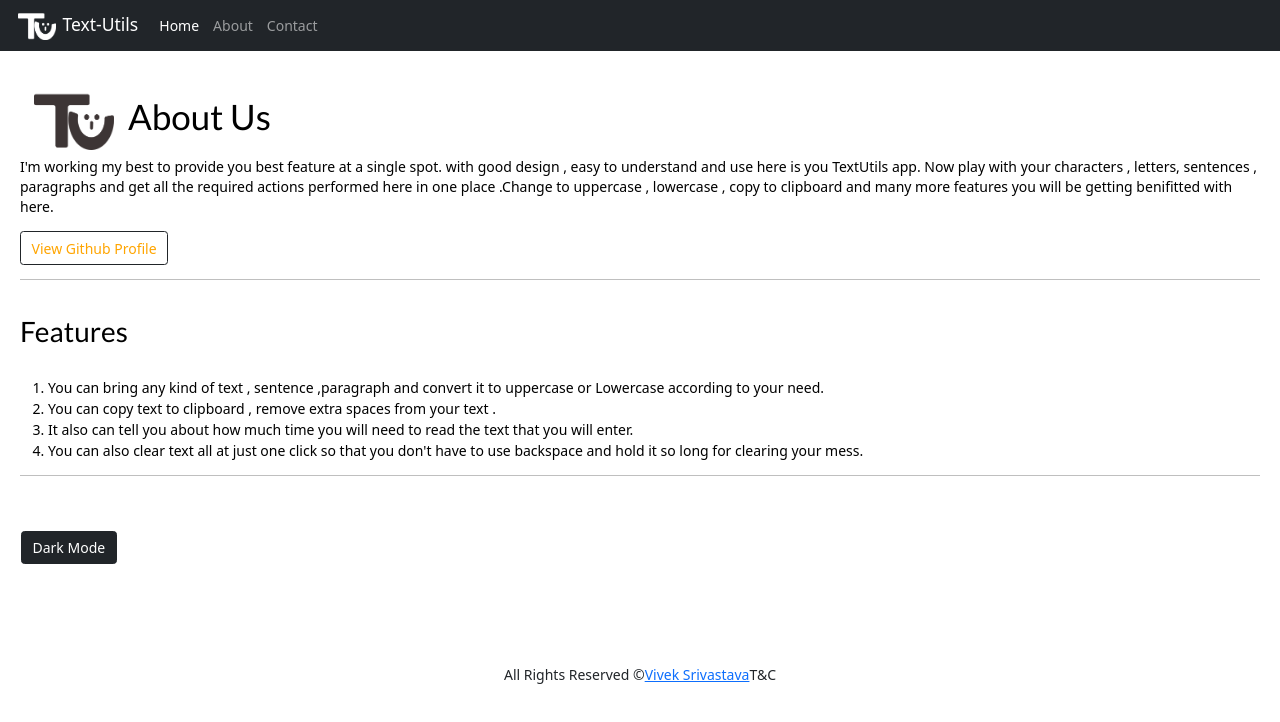
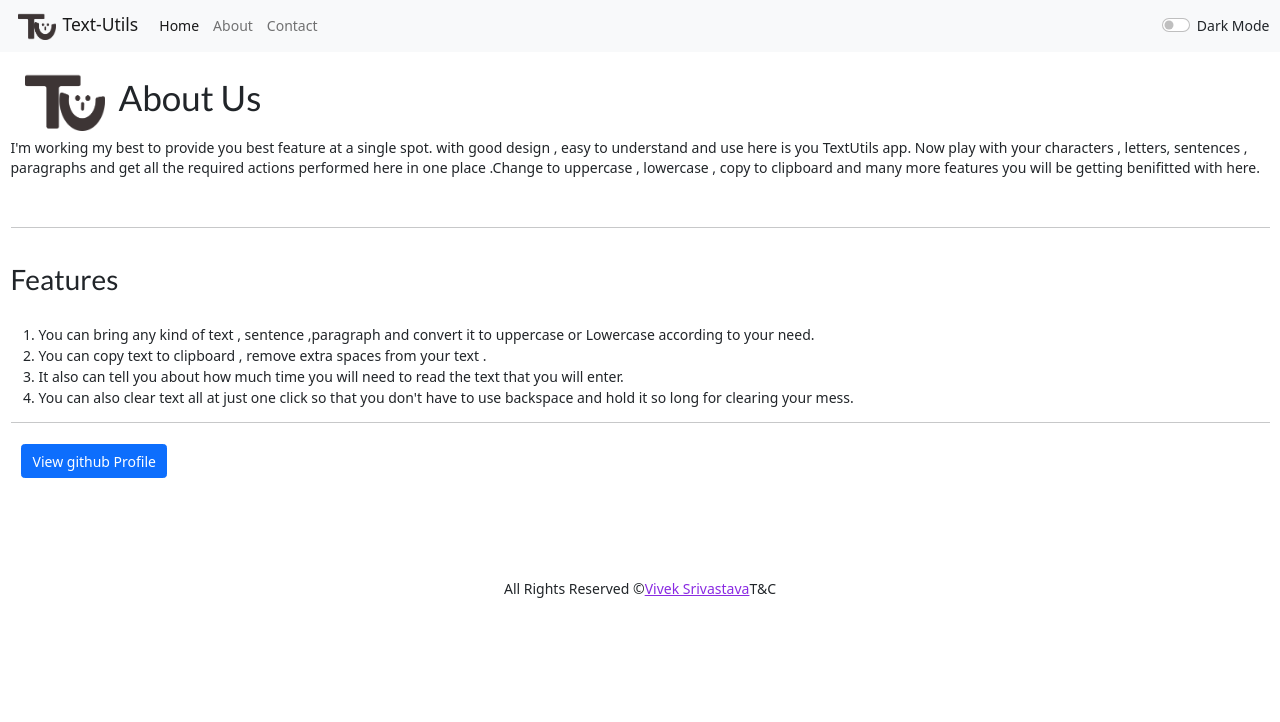
Before and after one commit to Vivek3072/TextUtils, a React (Create React App) app: page /About in a window 1280 px wide. Shown: the top 722 px of the page. Built offline with nearby package versions, Linux system fonts and the light colour scheme.

Commit message:
Added DarkMode feature

```diff
--- a/src/App.js
+++ b/src/App.js
@@ -1,4 +1,4 @@
-import React from "react";
+import React, { useState } from "react";
 import Navbar from "./Components/Navbar";
 import TextForm from "./Components/TextForm";
 import Footer from "./Components/Footer";
@@ -7,18 +7,35 @@ import About from "./Components/About";
 import Contact from "./Components/Contact";
 
 function App() {
+  const [mode, setMode] = useState("light");
+  const handleMode = () => {
+    if (mode === "light") {
+      setMode("dark");
+      document.body.style.backgroundColor = "#36454F";
+    } else {
+      setMode("light");
+      document.body.style.backgroundColor = "#FFFFFF";
+    }
+  };
+
   return (
     <>
-      <Navbar />
+      <Navbar mode={mode} handleMode={handleMode} />
 
       <Switch>
-      <Route exact path="/" component={TextForm} />
-      <Route  path="/TextUtils" component={TextForm} />
-      <Route  path="/About" component={About} />
-      <Route  path="/Contact" component={Contact} />
+        <Route exact path="/">
+          <TextForm mode={mode} />
+        </Route>
+        <Route path="/TextUtils" component={TextForm} />
+        <Route path="/About">
+          <About mode={mode} />
+        </Route>
+        <Route path="/Contact">
+          <Contact mode={mode} />
+        </Route>
       </Switch>
 
-      <Footer />
+      <Footer mode={mode} />
     </>
   );
 }
--- a/src/Components/About.js
+++ b/src/Components/About.js
@@ -1,42 +1,19 @@
-import React, { useState } from "react";
+import React from "react";
 import darkLogo from "../darkLogo.png";
 import myLogo from "../myLogo.png";
 
-export default function About() {
-  const [myStyle, setMyStyle] = useState({
-    color: "black",
-    backgroundColor: "white",
-    padding: "20px",
-  });
-  const [darkBtn, setDarkBtn] = useState("Dark Mode");
-  const handleDark = () => {
-    if (myStyle.color === "black") {
-      setMyStyle({
-        color: "white",
-        backgroundColor: "grey",
-        padding: "20px",
-      });
-      setDarkBtn("Light Mode");
-    } else {
-      setMyStyle({
-        color: "black",
-        backgroundColor: "white",
-        padding: "20px",
-      });
-      setDarkBtn("Dark Mode");
-    }
-  };
+export default function About(props) {
 
   return (
     <>
-      <div className="container-fluid my-4" style={myStyle}>
+      <div className= {`container-fluid my-4 text-${props.mode === "light" ? "dark" : "white"}`}>
         <h1>
           <img
             src={darkLogo}
             className="mx-3"
             style={{
               width: "80px",
-              display: myStyle.color === "black" ? "" : "none",
+              display: props.mode === "light" ? "" : "none",
             }}
             alt="appLogo"
           />
@@ -45,7 +22,7 @@ export default function About() {
             className="mx-3"
             style={{
               width: "80px",
-              display: myStyle.color === "white" ? "" : "none",
+              display:props.mode === "dark" ? "" : "none",
             }}
             alt="appLogo"
           />
@@ -58,16 +35,6 @@ export default function About() {
           get all the required actions performed here in one place .Change to uppercase , lowercase , copy to clipboard and many more features you will be getting benifitted with here.
         </p>
 
-        <button className="btn btn-outline-dark">
-          <a
-            rel="noreferrer"
-            target="_blank"
-            style={{ color: "orange", textDecoration: "none" }}
-            href="https://github.com/Vivek3072"
-          >
-           View Github Profile
-          </a>
-        </button>
 
         <br />
         <hr />
@@ -94,9 +61,8 @@ export default function About() {
         <hr />
       </div>
       <div className="mx-3 my-3">
-        <button onClick={handleDark} className="btn btn-dark mx-2">
-          {darkBtn}
-        </button>
+        <button className="btn btn-primary mx-2">
+         <a style={{color:"white" , textDecoration:"none"}} href="https://github.com/Vivek3072"> View github Profile </a></button>
       </div>
     </>
   );
--- a/src/Components/Footer.js
+++ b/src/Components/Footer.js
@@ -1,19 +1,20 @@
 import React from "react";
 
-export default function Footer() {
+export default function Footer(props) {
   return (
     <>
-      <div>
+      <div className={`text-${props.mode === "light" ? "dark" : "white"}`} >
         <footer
           style={{
             display: "flex",
             alignItems: "center",
             justifyContent: "center",
             margin: "100px 0px 0px 0px",
+
           }}
         >
           All Rights Reserved &copy;
-          <a href="https://github.com/Vivek3072"> Vivek Srivastava </a> T&C
+          <a href="https://github.com/Vivek3072" style={{color : props.mode==="dark"? "orange":"blueviolet"}}> Vivek Srivastava </a> T&C
         </footer>
       </div>
     </>
--- a/src/Components/MyStyle.css
+++ b/src/Components/MyStyle.css
@@ -1,6 +1,6 @@
 .animeLogo {
   width: 150px;
-  animation: animateLogo 4s ease-in-out infinite alternate;
+  animation: animateLogo 3s ease-in-out infinite alternate;
 }
 
 @keyframes animateLogo {
@@ -8,7 +8,7 @@
     width: 25%;
   }
   to {
-    width: 45%;
+    width: 43%;
   }
 }
 
--- a/src/Components/Navbar.js
+++ b/src/Components/Navbar.js
@@ -1,18 +1,33 @@
 import React from "react";
 import PropTypes from "prop-types";
 import myLogo from "../myLogo.png";
+import darkLogo from "../darkLogo.png";
 import { Link } from "react-router-dom";
 
-export default function Navbar() {
+export default function Navbar(props) {
   return (
     <>
-      <nav className="navbar navbar-expand-lg navbar-dark bg-dark">
+      <nav
+        className={`navbar navbar-expand-lg navbar-${props.mode} bg-${props.mode}`}
+      >
         <div className="container-fluid">
           <Link to="/" className="navbar-brand">
             <img
               className="mx-2"
-              style={{ width: "38px" }}
+              style={{
+                width: "38px",
+                display: props.mode === "dark" ? "" : "none",
+              }}
               src={myLogo}
+              alt="appLogo"
+            />
+            <img
+              className="mx-2"
+              style={{
+                width: "38px",
+                display: props.mode === "light" ? "" : "none",
+              }}
+              src={darkLogo}
               alt="appLogo"
             />
             Text-Utils
@@ -37,7 +52,7 @@ export default function Navbar() {
               </li>
               <li className="nav-item">
                 <Link to="/About" className="nav-link">
-                About
+                  About
                 </Link>
               </li>
               <li className="nav-item">
@@ -46,6 +61,24 @@ export default function Navbar() {
                 </Link>
               </li>
             </ul>
+            <div
+              className={`form-check form-switch text-${
+                props.mode === "light" ? "dark" : "light"
+              }`}
+            >
+              <input
+                className="form-check-input"
+                onClick={props.handleMode}
+                type="checkbox"
+                id="flexSwitchCheckDefault"
+              />
+              <label
+                className="form-check-label"
+                htmlFor="flexSwitchCheckDefault"
+              >
+                Dark Mode
+              </label>
+            </div>
           </div>
         </div>
       </nav>
--- a/src/Components/TextForm.js
+++ b/src/Components/TextForm.js
@@ -2,6 +2,11 @@ import React, { useState } from "react";
 import PropTypes from "prop-types";
 
 export default function TextForm(props) {
+  const [text, setText] = useState("");
+  const handleOnChange = (event) => {
+    setText(event.target.value);
+  };
+
   const handleUpClick = () => {
     let newText1 = text.toUpperCase();
     setText(newText1);
@@ -25,17 +30,27 @@ export default function TextForm(props) {
     setText(newText.join(" "));
   };
 
-  const handleOnChange = (event) => {
-    setText(event.target.value);
-  };
-  const [text, setText] = useState("");
+  // const handleTitleCase = () => {
+  //   var words = text.toLowerCase().split(" ");
+  //   for (var i = 0; i < words.length; i++) {
+  //     words[i] = words[i][0].toUpperCase() + words[i].slice(1);
+  //   }
+  //   setText(words.join(" "));
+  // };
+
   return (
     <>
       <div className="container my-3">
-        <h1>Enter the text to analyze</h1>
+        <h1 className={`text-${props.mode === "light" ? "dark" : "white"}`}>
+          Enter the text to analyze
+        </h1>
         <div className="mb-3">
           <textarea
             className="form-control"
+            style={{
+              backgroundColor: props.mode === "dark" ? "#36454F" : "white",
+              color: props.mode === "dark" ? "white" : "black",
+            }}
             value={text}
             onChange={handleOnChange}
             placeholder="Enter Text Here"
@@ -44,52 +59,46 @@ export default function TextForm(props) {
             rows="8"
           ></textarea>
         </div>
-        <button
-          className="btn btn-outline-primary mx-1 my-1"
-          onClick={handleUpClick}
-        >
+        <button className="btn btn-primary mx-1 my-1" onClick={handleUpClick}>
           Convert to Uppercase
         </button>
-        <button
-          className="btn btn-outline-primary my-1 mx-1"
-          onClick={handleLowClick}
-        >
+        <button className="btn btn-primary my-1 mx-1" onClick={handleLowClick}>
           Convert to Lowercase
         </button>
-        <button
-          className="btn btn-outline-primary mx-1 my-1"
-          onClick={handleCopy}
-        >
+        <button className="btn btn-primary mx-1 my-1" onClick={handleCopy}>
           Copy Text
         </button>
         <button
-          className="btn btn-outline-primary mx-1 my-1"
+          className="btn btn-primary mx-1 my-1"
           onClick={handleExtraSpaces}
         >
           Remove Extra Spaces
         </button>
-        <button
-          className="btn btn-outline-danger my-1 mx-1"
-          onClick={handleClear}
-        >
+        {/* <button className="btn btn-primary mx-1 my-1" onClick={handleTitleCase}>
+          Title Case
+        </button> */}
+        <button className="btn btn-danger my-1 mx-1" onClick={handleClear}>
           Clear Text
         </button>
-
-        <div className="container my-4">
+      </div>
+      <div
+        className={`container my-4 text-${
+          props.mode === "light" ? "dark" : "white"
+        }`}
+      >
         <h2>Your Text Summmary</h2>
         <p>
-            <b> {text.split(" ").length} </b> words and <b> {text.length} </b>
+          <b> {text.split(" ").length} </b> word(s) and <b> {text.length} </b>
           characters
         </p>
         <p>
           It will take <b> {0.008 * text.split(" ").length} </b> minute(s) to
           read.
         </p>
-        </div>
 
         <h3> Preview</h3>
         <hr />
-        <p>{text}</p>
+        <p>{text.length > 0 ? text : "Enter text above to preview it here!"}</p>
         <hr />
       </div>
     </>
```
Also changed, not shown: src/Components/Contact.js (+34 -7 lines). Lines whose indentation alone changed are shown as unchanged.
